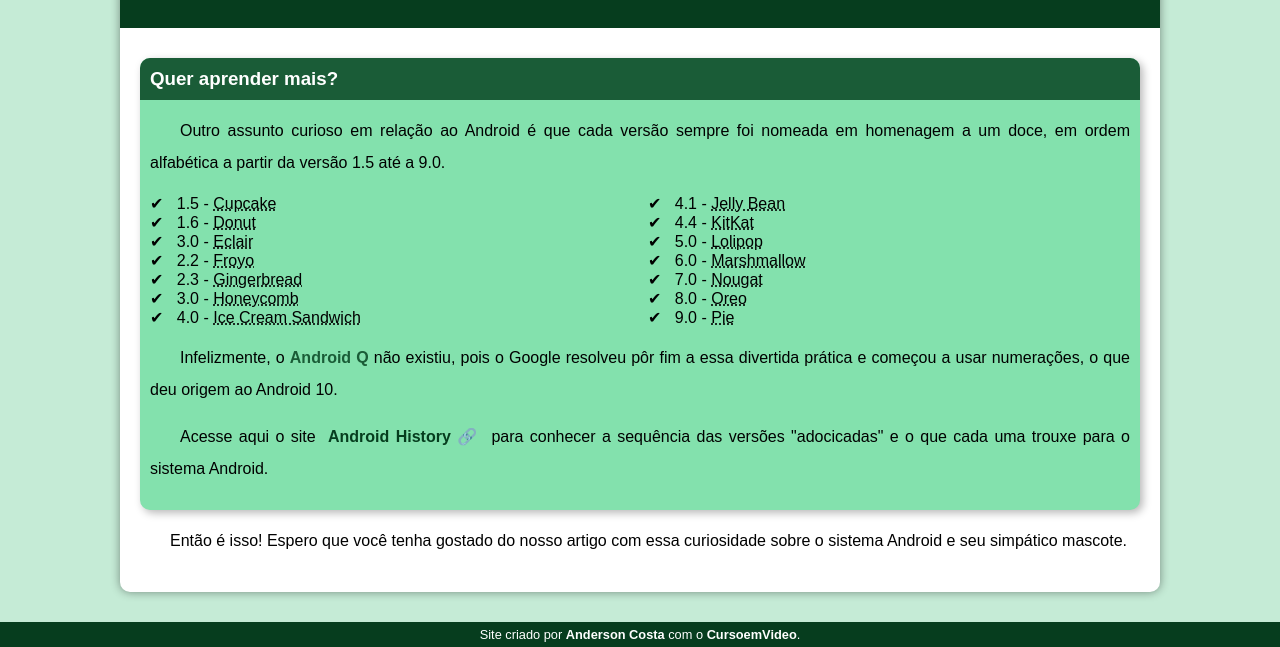
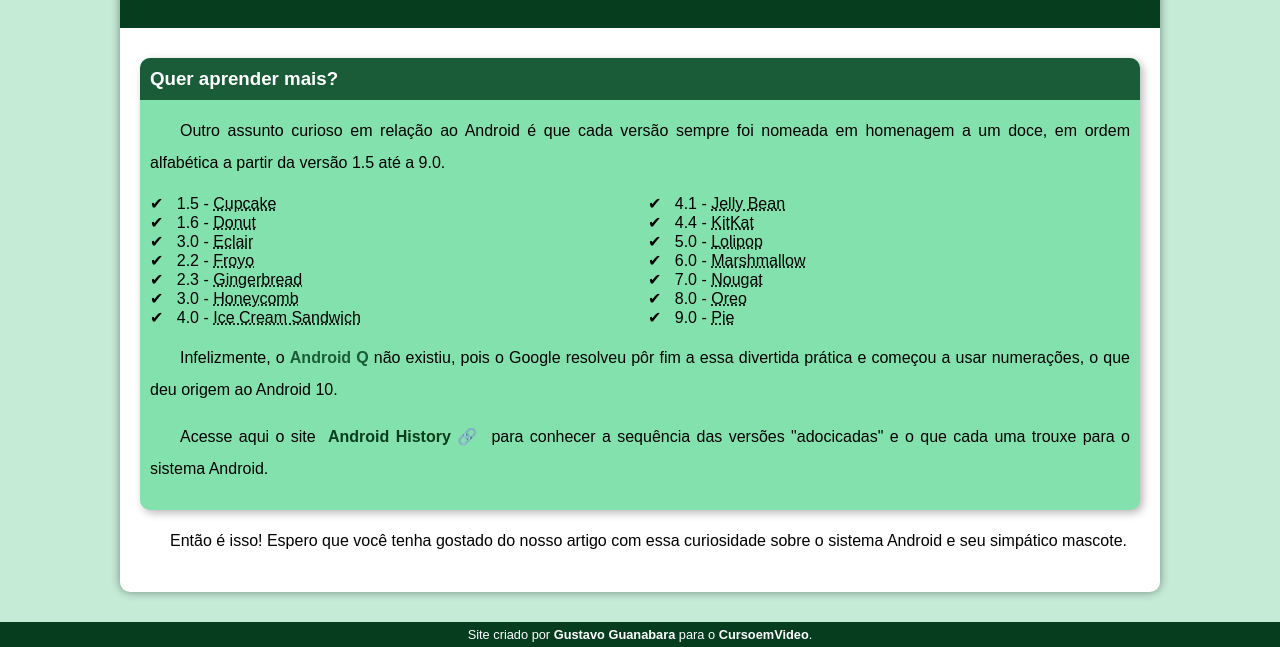
Before and after one commit to andercosta17/projeto-android, a plain HTML site: page index.html in a window 1280 px wide. Shown: the part 2393-3040 px from the top of the page. Drawn offline with Linux system fonts and the light colour scheme.

Commit message:
Update index.html

```diff
--- a/index.html
+++ b/index.html
@@ -157,7 +157,7 @@
         </article>
     </main>
     <footer>
-        <p>Site criado por <a href="https://andercosta17.github.io/" target="_blank">Anderson Costa</a> com o <a href="http://youtube.com/cursoemvideo" target="_blank">CursoemVideo</a>.</p>
+        <p>Site criado por <a href="https://gustavoguanabara.github.io/" target="_blank">Gustavo Guanabara</a> para o <a href="http://youtube.com/cursoemvideo" target="_blank">CursoemVideo</a>.</p>
     </footer>
 </body>
 </html>
```
